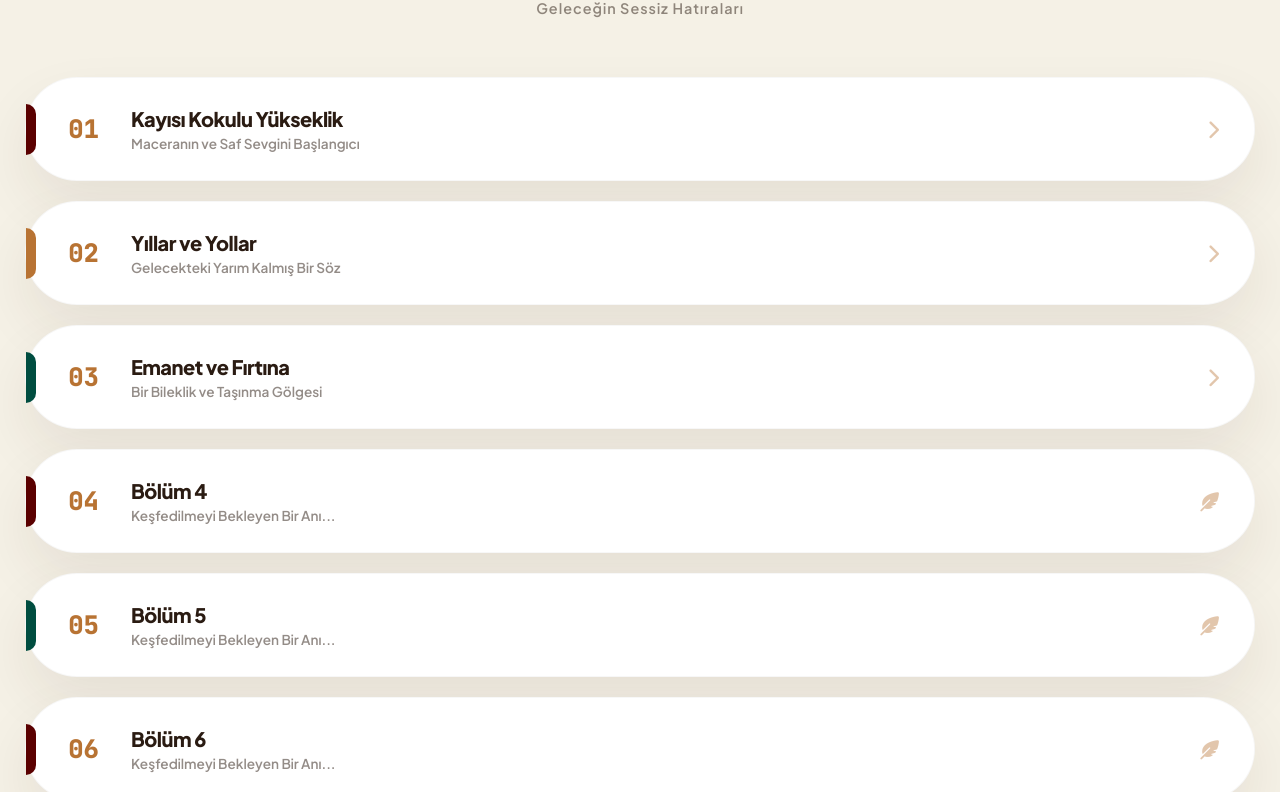
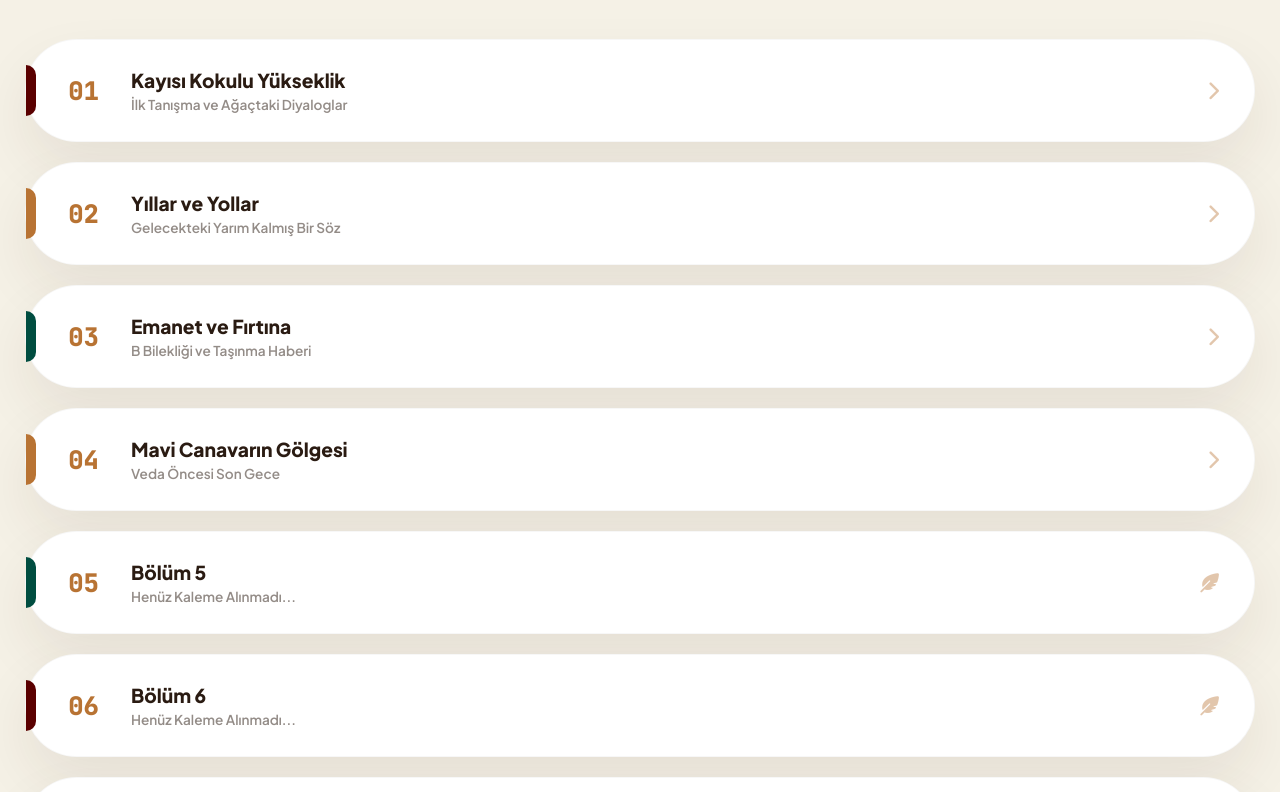
Before and after one commit to alierentip-prog/azura, a plain HTML site: page novel_chapters.html in a window 1280 px wide. Shown: the part 288-1080 px from the top of the page. Drawn offline with Linux system fonts and the light colour scheme; a web font is replaced by a local one.

Commit message:
Update novel_chapters.html

```diff
--- a/novel_chapters.html
+++ b/novel_chapters.html
@@ -3,7 +3,7 @@
 <head>
     <meta charset="UTF-8">
     <meta name="viewport" content="width=device-width, initial-scale=1.0, viewport-fit=cover">
-    <title>Ali Barlas & Beyza | Bölüm Arşivi</title>
+    <title>Ali Barlas & Beyza | Arşiv</title>
 
     <link rel="stylesheet" href="https://cdnjs.cloudflare.com/ajax/libs/font-awesome/6.4.0/css/all.min.css">
     <link href="https://fonts.googleapis.com/css2?family=Plus+Jakarta+Sans:wght@300;400;600;800&family=JetBrains+Mono:wght@800&family=Playfair+Display:ital,wght@1,900&display=swap" rel="stylesheet">
@@ -14,45 +14,40 @@
             --bordo: #5a0000; --altin: #b87333; --radius-pro: 55px;
         }
 
-        [data-theme="dark"] {
-            --bg: #080808; --card: #151517; --text: #e5e5e5;
-        }
-
         * { margin: 0; padding: 0; box-sizing: border-box; -webkit-font-smoothing: antialiased; }
 
         body {
             background: var(--bg); font-family: 'Plus Jakarta Sans', sans-serif; color: var(--text);
-            padding-bottom: 120px; overflow-x: hidden;
+            padding-bottom: 120px;
         }
 
-        /* --- AZURA ÜST NAVİGASYON --- */
+        /* --- ÜST NAVİGASYON --- */
         .header-nav {
             background: var(--bordo); padding: 25px 30px; display: flex; align-items: center;
             color: #fff; position: sticky; top: 0; z-index: 1000;
             border-bottom: 5px solid var(--altin); box-shadow: 0 15px 45px rgba(0,0,0,0.3);
         }
-        .header-nav a { color: #fff; text-decoration: none; font-size: 1.4rem; transition: 0.3s; }
-        .header-nav h1 { font-family: 'JetBrains Mono'; font-size: 1.1rem; letter-spacing: 4px; margin-left: 20px; text-transform: uppercase; }
+        .header-nav a { color: #fff; text-decoration: none; font-size: 1.4rem; }
+        .header-nav h1 { font-family: 'JetBrains Mono'; font-size: 1.1rem; letter-spacing: 4px; margin-left: 20px; }
 
-        /* --- ROMAN GİRİŞİ --- */
+        /* --- BAŞLIK ALANI --- */
         .intro-hero { padding: 60px 35px; text-align: center; }
         .intro-hero span { font-family: 'JetBrains Mono'; font-weight: 800; color: var(--altin); font-size: 0.7rem; letter-spacing: 6px; display: block; margin-bottom: 15px; }
         .intro-hero h2 { font-family: 'Playfair Display', serif; font-size: 3.5rem; color: var(--bordo); line-height: 0.85; font-style: italic; }
-        .intro-hero p { margin-top: 20px; font-weight: 600; opacity: 0.5; font-size: 0.9rem; letter-spacing: 1px; }
 
-        /* --- BÖLÜM KARTLARI (POFUDUK VE KİLİTSİZ) --- */
+        /* --- BÖLÜM KARTLARI --- */
         .chapters-container { padding: 0 25px; display: flex; flex-direction: column; gap: 20px; }
 
         .chapter-card {
             background: var(--card); border-radius: var(--radius-pro); padding: 28px 35px;
             display: flex; align-items: center; text-decoration: none; color: inherit;
             box-shadow: 0 25px 55px rgba(61, 43, 31, 0.08); position: relative;
-            border: 1px solid rgba(0,0,0,0.03); transition: all 0.4s cubic-bezier(0.175, 0.885, 0.32, 1.275);
+            border: 1px solid rgba(0,0,0,0.03); transition: 0.4s cubic-bezier(0.175, 0.885, 0.32, 1.275);
         }
 
         .chapter-card:active { transform: scale(0.94); }
 
-        /* Renk Şeritleri (Azura Paleti) */
+        /* İkonik Renk Şeritleri */
         .chapter-card::before {
             content: ''; position: absolute; left: 0; top: 25%; bottom: 25%; width: 10px;
             border-radius: 0 20px 20px 0; background: var(--bordo);
@@ -65,11 +60,10 @@
             margin-right: 25px; color: var(--altin); width: 45px; text-align: center;
         }
 
-        .ch-details h4 { font-size: 1.25rem; font-weight: 800; color: var(--text); margin-bottom: 4px; letter-spacing: -0.5px; }
+        .ch-details h4 { font-size: 1.2rem; font-weight: 800; color: var(--text); margin-bottom: 4px; }
         .ch-details p { font-size: 0.85rem; font-weight: 600; opacity: 0.5; }
 
-        .ch-arrow { margin-left: auto; font-size: 1.2rem; color: var(--altin); opacity: 0.4; transition: 0.3s; }
-        .chapter-card:hover .ch-arrow { transform: translateX(5px); opacity: 1; }
+        .ch-arrow { margin-left: auto; font-size: 1.2rem; color: var(--altin); opacity: 0.4; }
 
     </style>
 </head>
@@ -81,9 +75,8 @@
     </header>
 
     <div class="intro-hero">
-        <span>BÖLÜM ARŞİVİ // 01-20</span>
+        <span>KÜLLİYAT // SEKTÖR 06</span>
         <h2>Ali Barlas<br>& Beyza</h2>
-        <p>Geleceğin Sessiz Hatıraları</p>
     </div>
 
     <div class="chapters-container">
@@ -92,7 +85,7 @@
             <span class="ch-index">01</span>
             <div class="ch-details">
                 <h4>Kayısı Kokulu Yükseklik</h4>
-                <p>Maceranın ve Saf Sevgini Başlangıcı</p>
+                <p>İlk Tanışma ve Ağaçtaki Diyaloglar</p>
             </div>
             <i class="fa-solid fa-chevron-right ch-arrow"></i>
         </a>
@@ -110,21 +103,30 @@
             <span class="ch-index">03</span>
             <div class="ch-details">
                 <h4>Emanet ve Fırtına</h4>
-                <p>Bir Bileklik ve Taşınma Gölgesi</p>
+                <p>B Bilekliği ve Taşınma Haberi</p>
+            </div>
+            <i class="fa-solid fa-chevron-right ch-arrow"></i>
+        </a>
+
+        <a href="chapter4.html" class="chapter-card">
+            <span class="ch-index">04</span>
+            <div class="ch-details">
+                <h4>Mavi Canavarın Gölgesi</h4>
+                <p>Veda Öncesi Son Gece</p>
             </div>
             <i class="fa-solid fa-chevron-right ch-arrow"></i>
         </a>
 
         <script>
             const container = document.querySelector('.chapters-container');
-            for(let i=4; i<=20; i++) {
+            for(let i=5; i<=20; i++) {
                 const num = i < 10 ? '0'+i : i;
                 container.innerHTML += `
                     <a href="chapter${i}.html" class="chapter-card">
                         <span class="ch-index">${num}</span>
                         <div class="ch-details">
                             <h4>Bölüm ${i}</h4>
-                            <p>Keşfedilmeyi Bekleyen Bir Anı...</p>
+                            <p>Henüz Kaleme Alınmadı...</p>
                         </div>
                         <i class="fa-solid fa-feather-pointed ch-arrow"></i>
                     </a>
```
